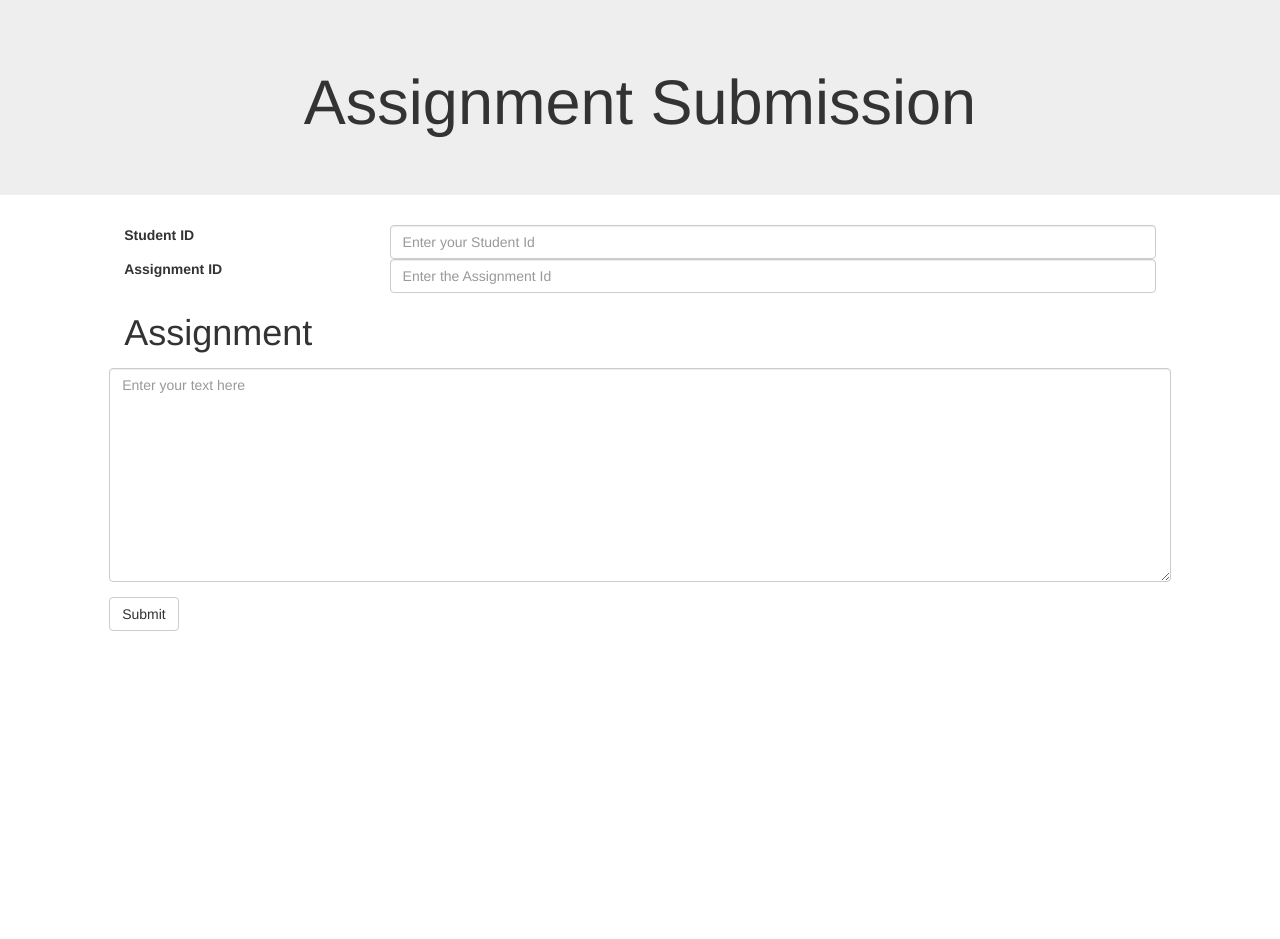
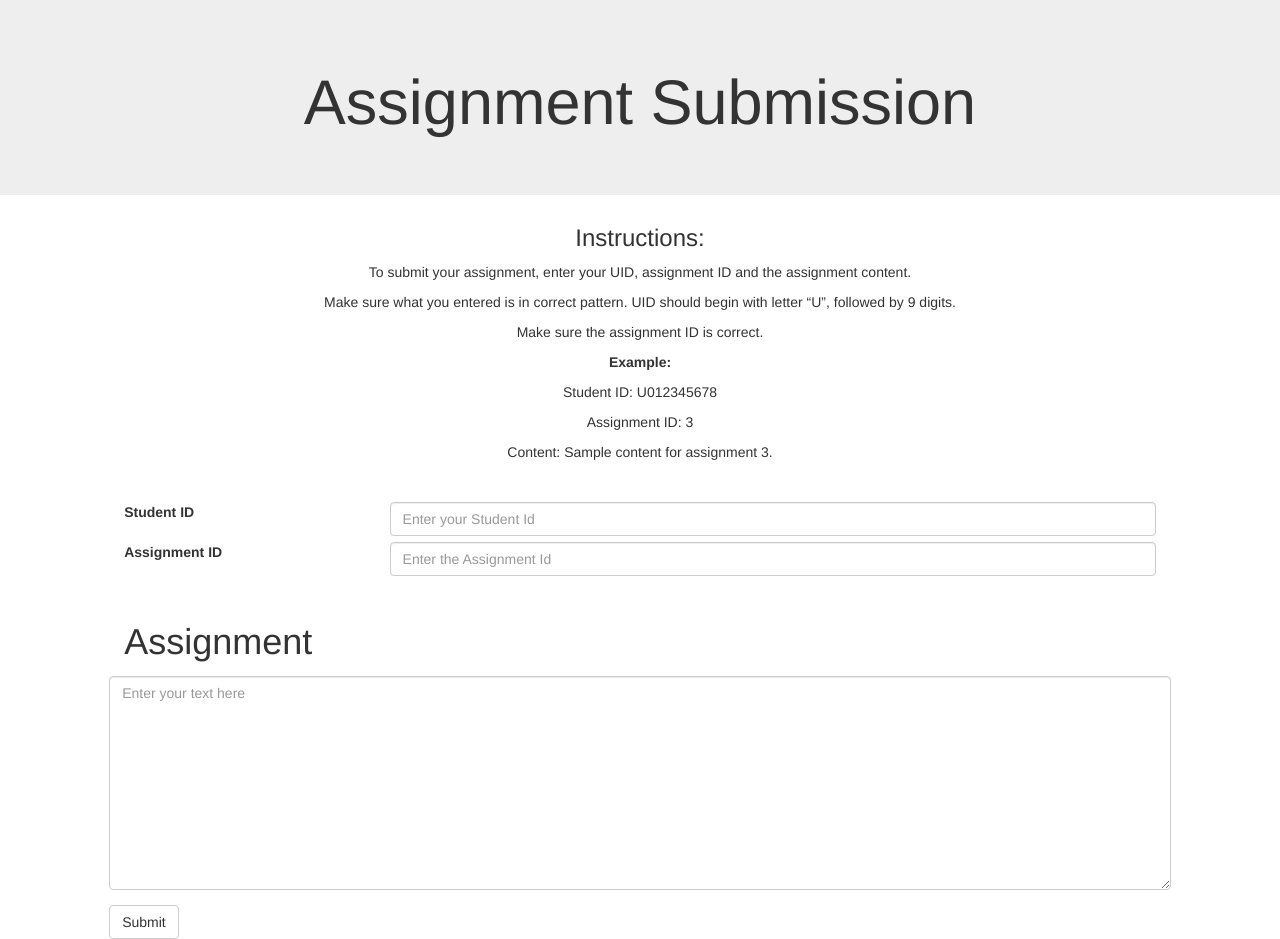
Before and after one commit to roxxid/project2CS, a PHP site: page /StudentSubmitEdit.php in a window 1280 px wide. Before the commit the page ends 631 px from the top, so only its background shows below. Run offline with PHP 8.4, Linux system fonts and the light colour scheme.

Commit message:
Modified UI

```diff
--- a/StudentSubmitEdit.php
+++ b/StudentSubmitEdit.php
@@ -37,6 +37,19 @@
         </div>
     </div>
 
+  <div class="text-center">
+    <p><h3>Instructions:</h3>
+       <p>To submit your assignment, enter your UID, assignment ID and the assignment content.</p>
+       <p>Make sure what you entered is in correct pattern. UID should begin with letter “U”, followed by 9 digits.</p>
+       <p>Make sure the assignment ID is correct.</p>
+    <b><p>Example:</p></b>
+    <p>Student ID: U012345678</p>
+    <p>Assignment ID: 3</p>
+    <p>Content: Sample content for assignment 3.</p>
+    </br>
+    </p>
+   </div>
+
     <form method="POST" action="StudentCreateEditProcess.php">
 
     <div class="row">
@@ -47,7 +60,7 @@
       <div class="col-xs-9">
         <input type="text" class="form-control" id="studid" name="studid" placeholder="Enter your Student Id">
       </div>
-
+      </br></br>
       <label for="assid" class="col-xs-3">Assignment ID</label>
       <div class="col-xs-9">
         <input type="text" class="form-control" id="assid" name="assid" placeholder="Enter the Assignment Id">
```
Also changed, not shown: InstructorGrade.php (+6 -2 lines).
